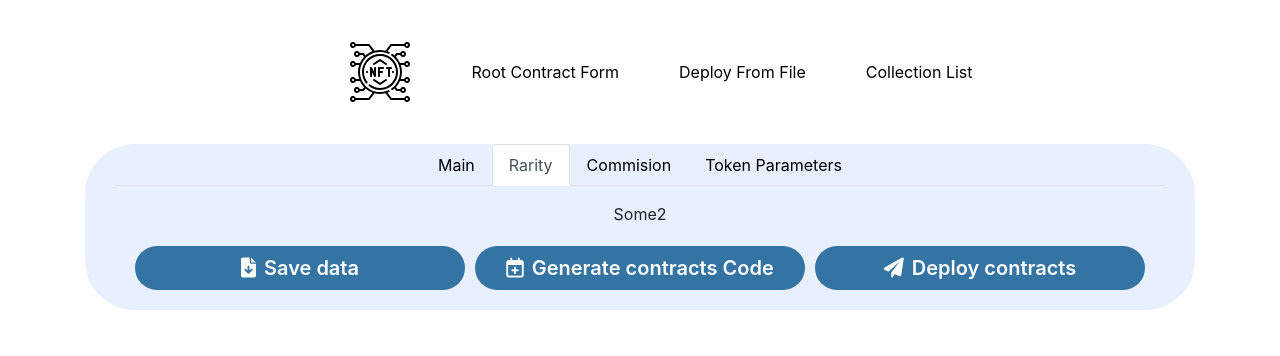
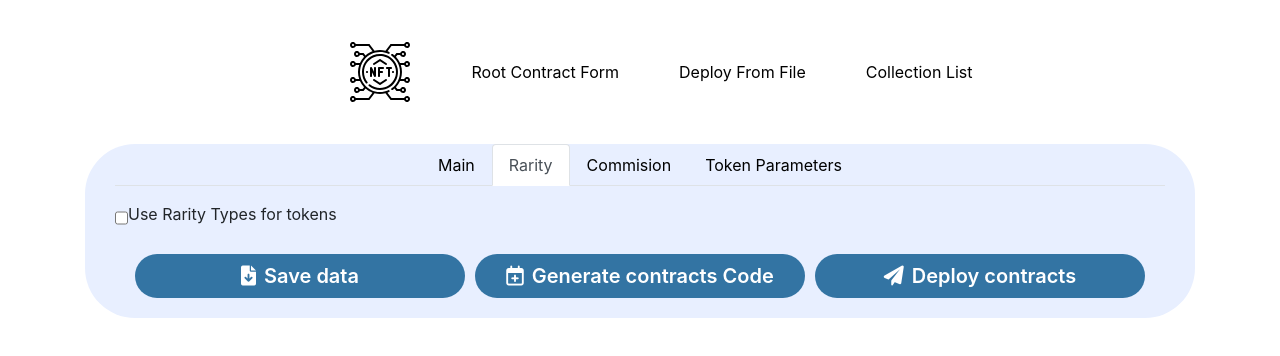
Before and after one commit to DanilaPeace/surf-auth, a React (Create React App) app: page /root-contract-form in a window 1280 px wide. Both pictures are taken after a click on the tab "Rarity". Shown: the top 356 px of the page. Built offline with nearby package versions, Linux system fonts and the light colour scheme.

Commit message:
Rarity tab

```diff
--- /dev/null
+++ b/src/components/rarity-collection-info-tab/RarityCollectionInfo.tsx
@@ -0,0 +1,61 @@
+import UserInput from '../common/user-input/UserInput';
+import './rarity-collection-info.css';
+import React,{useState} from "react"
+
+var count = 0
+
+function RarityCollectionInfo() {
+    const [checked, setChecked] = useState(false);
+    const [quantity_field, setQuantity_field] = useState([0]);
+
+    function handleChange() {
+		setChecked(!checked);
+	}
+    const click_on_btn_add = (e: { preventDefault: () => void; }) => {
+        e.preventDefault()
+        count=count+1
+        setQuantity_field([...quantity_field,count])
+        // arr_quantity_field.push(quantity_field)
+    }
+    const click_on_btn_del = (e: { preventDefault: () => void; }) => {
+        e.preventDefault()
+        if(count-1 >= 0){
+            setQuantity_field([...quantity_field.slice(0, count), ...quantity_field.slice(count + 1)]);
+            count=count-1
+        }
+        //setQuantity_field([...quantity_field,count])
+    }
+    return(
+        <div className="">
+            <div className='checkboxForRarity'>
+
+                <input type="checkbox" checked={checked} onChange={handleChange}/>
+                <label >Use Rarity Types for tokens</label>
+            </div>
+
+            {checked ?
+            <div>
+                <div>
+                {quantity_field.map((n) => {
+                return (
+                        <p><div className="rarity-info-inputs">
+                        <UserInput
+                            labelName='Rarity Type For Token'
+                            inputName='Rarity Type For Token'/>
+                        <UserInput
+                            labelName='Maximum tokens number for type'
+                            inputName='Maximum tokens number for type'/>
+                    </div></p>
+                    )
+                })}
+                </div>
+                <button onClick={click_on_btn_add}>+</button>
+                <button onClick={click_on_btn_del}>-</button>
+            </div>
+            : ""}
+
+        </div>
+    )
+}
+
+export default RarityCollectionInfo;
--- /dev/null
+++ b/src/components/rarity-collection-info-tab/rarity-collection-info.css
@@ -0,0 +1,9 @@
+.rarity-info-inputs {
+    display: flex;
+    align-items: center;
+}
+.checkboxForRarity{
+    display: flex;
+    align-items: left;
+
+}
--- a/src/components/root-contract-form/RootContractForm.tsx
+++ b/src/components/root-contract-form/RootContractForm.tsx
@@ -3,6 +3,7 @@ import Tabs from 'react-bootstrap/Tabs';
 import Tab from 'react-bootstrap/Tab';
 import MainCollectionInfoTab from '../main-collection-info-tab/MainCollectionInfoTab';
 import { CommisionTab } from '../commision-tab/CommisionTab';
+import RarityCollectionInfo from '../rarity-collection-info-tab/RarityCollectionInfo';
 
 function RootContractForm() {
 
@@ -17,7 +18,7 @@ function RootContractForm() {
           <MainCollectionInfoTab />
         </Tab>
         <Tab eventKey="rarity" title="Rarity" className='root-contract-tab-item'>
-          Some2
+          <RarityCollectionInfo/>
         </Tab>
         <Tab eventKey="commitsion" title="Commision" className='root-contract-tab-item'>
           <CommisionTab />
```
